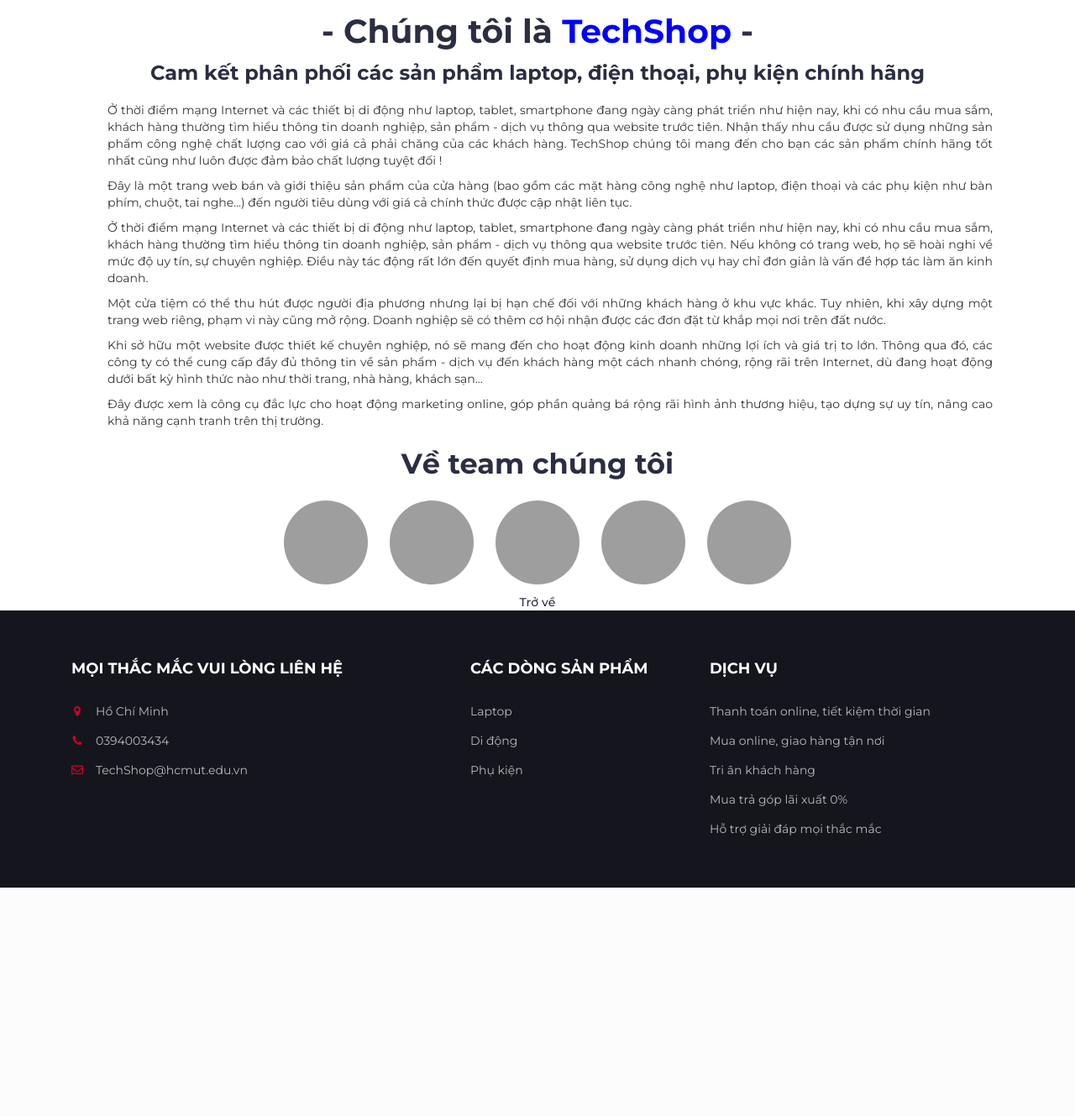
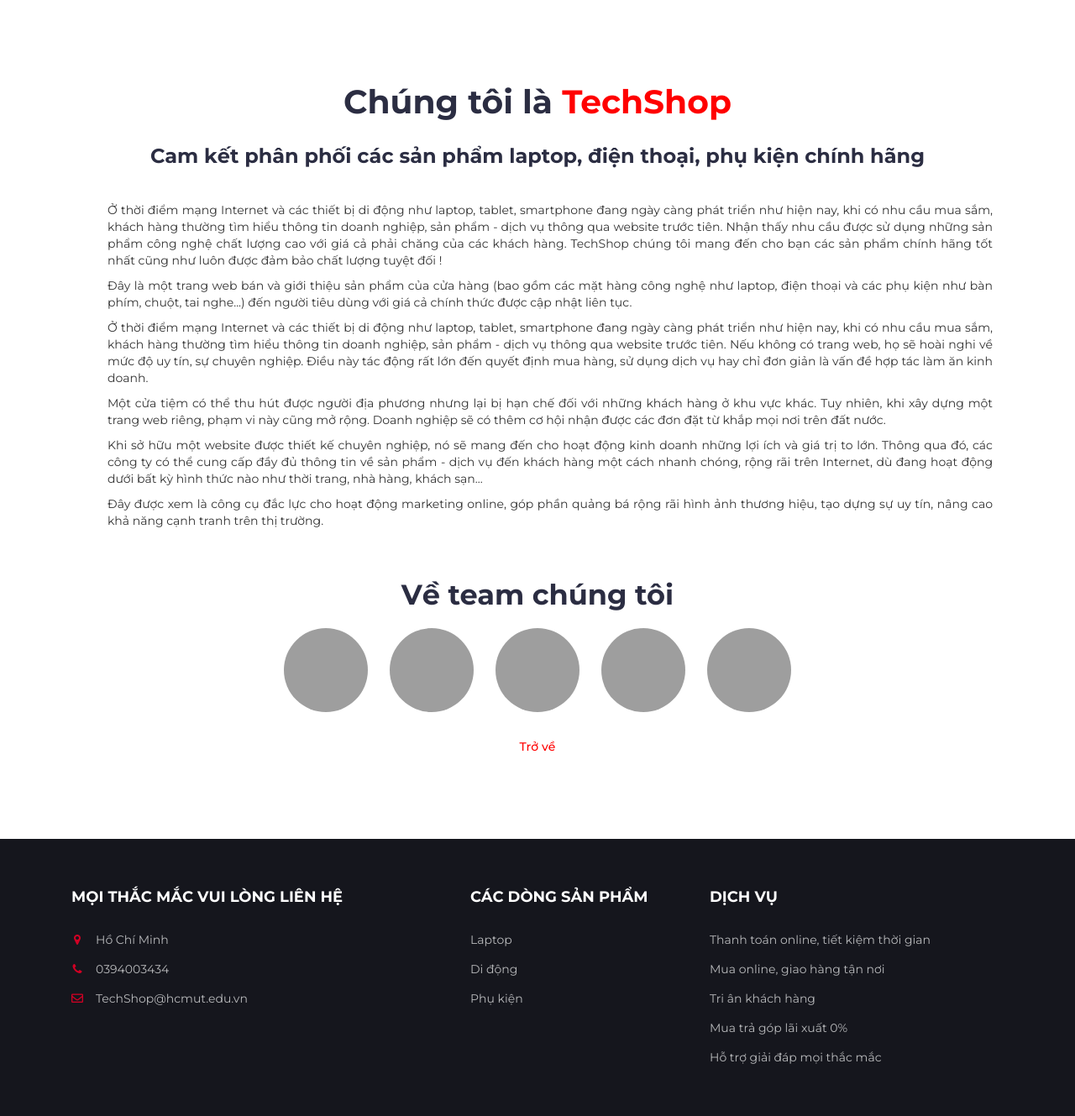
Before and after one commit to ThuongNguyenVan158/TechShop, a PHP site: page /TechShop/Home/introduce in a window 1280 px wide. Shown: the part 40-1369 px from the top of the page at 84% size. Before the commit the page ends 1097 px from the top, so only its background shows below. Run offline with PHP 8.4, Linux system fonts and the light colour scheme; grey boxes are pictures that could not be loaded.

Commit message:
Update introduce.php

```diff
--- a/views/Home/introduce.php
+++ b/views/Home/introduce.php
@@ -33,8 +33,8 @@
         </header>
 
         <div class="container text-center main-introduce">
-            <h1>- Chúng tôi là <span style="color:blue">TechShop</span> -</h2>
-            <h3>Cam kết phân phối các sản phẩm laptop, điện thoại, phụ kiện chính hãng</h3>
+            <h1  style="margin: 10rem 0 3rem 0;"> Chúng tôi là <span style="color:red;">TechShop</span> </h2>
+            <h3  style="margin: 3rem 0 3rem 0;">Cam kết phân phối các sản phẩm laptop, điện thoại, phụ kiện chính hãng</h3>
 
             <div class="container" style="padding-top: 10px">
                 <p>
@@ -78,8 +78,8 @@
                     thị trường.
                 </p>
             </div>
-
-            <h2>Về team chúng tôi</h2>
+            <div style="margin: 5rem 0 10rem 0;">
+                <h2  style="margin-bottom: 1rem;">Về team chúng tôi</h2>
                 <div class="image-center">
                     <img src="https://www.w3schools.com/howto/img_avatar.png">
                     <img src="https://www.w3schools.com/howto/img_avatar2.png">
@@ -87,8 +87,9 @@
                     <img src="https://www.w3schools.com/w3images/avatar6.png">
                     <img src="https://www.w3schools.com/w3images/avatar5.png">
                 </div>
-            <div class="d-flex justify-content-center">
-                        <a href="../Home/Index">Trở về</a>
+                <div class="d-flex justify-content-center"  style="margin-top: 2rem;">
+                            <a href="../Home/Index" style="color:red;">Trở về</a>
+                        </div>
             </div>
 
         </div>
```
Lines whose indentation alone changed are shown as unchanged.
